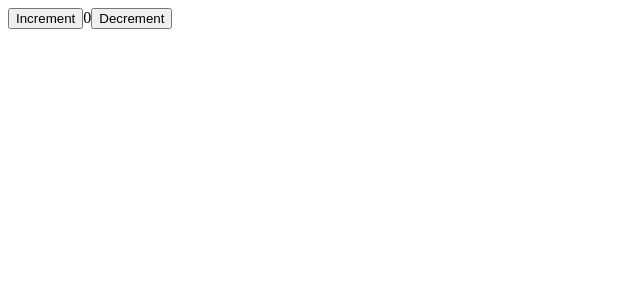
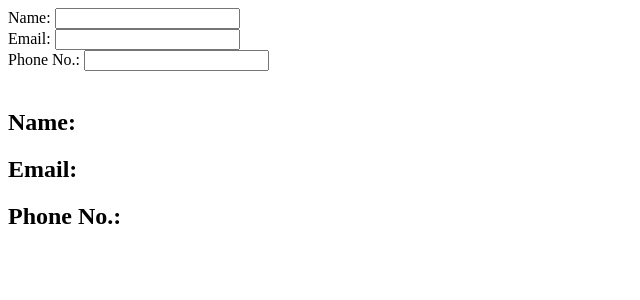
Before and after one commit to ani29dy/30-ReactJS-Problems, a React (Vite) app: page / in a window 1280 px wide. Shown: the top 300 px of the page, without its empty margins (0-640 px from the left). Built offline with nearby package versions, Linux system fonts and the light colour scheme.

Commit message:
Rendered Problem Three

```diff
--- a/src/App.jsx
+++ b/src/App.jsx
@@ -1,12 +1,14 @@
 import "./App.css";
 import One from "./Problems/One";
+import Three from "./Problems/Three";
 import Two from "./Problems/Two";
 
 function App() {
   return (
     <>
       {/* <One /> */}
-      <Two />
+      {/* <Two /> */}
+      <Three />
     </>
   );
 }
```
